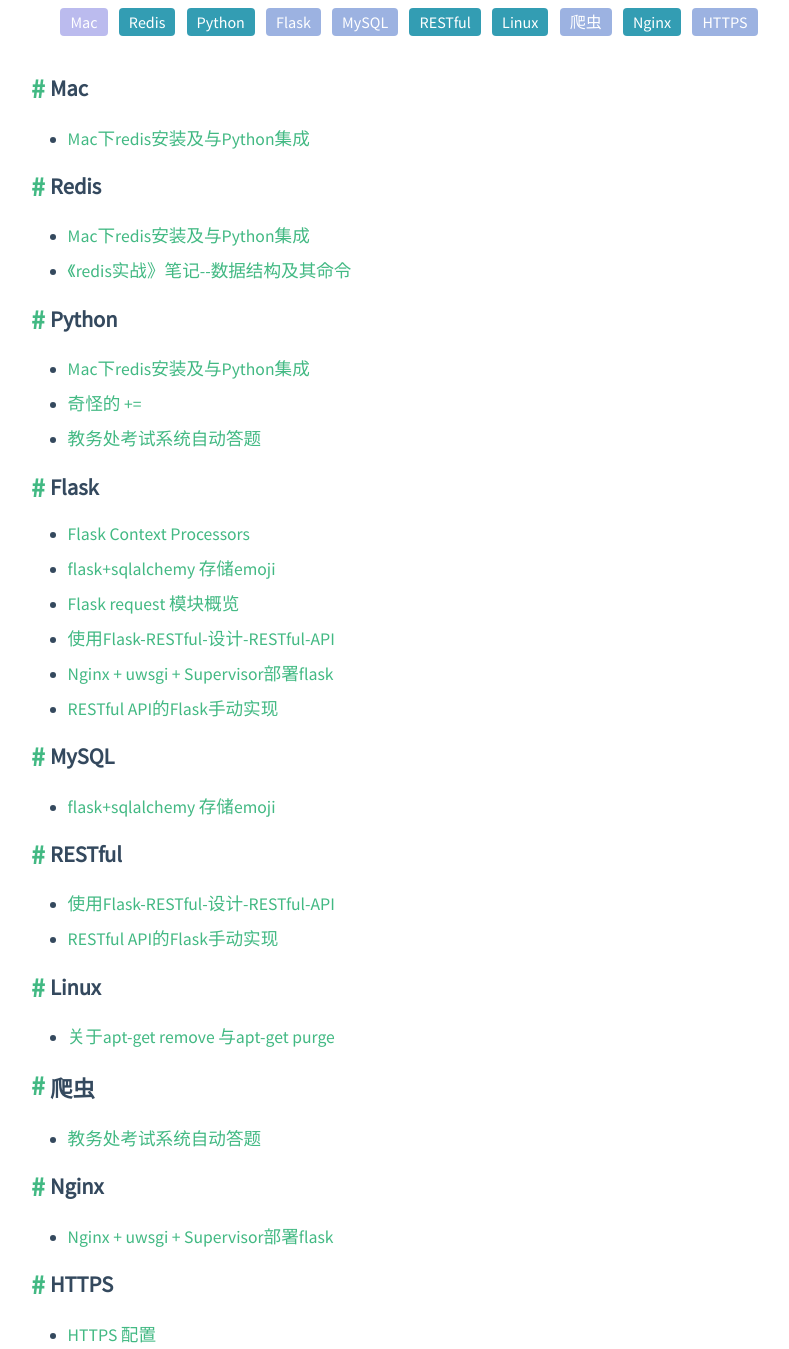
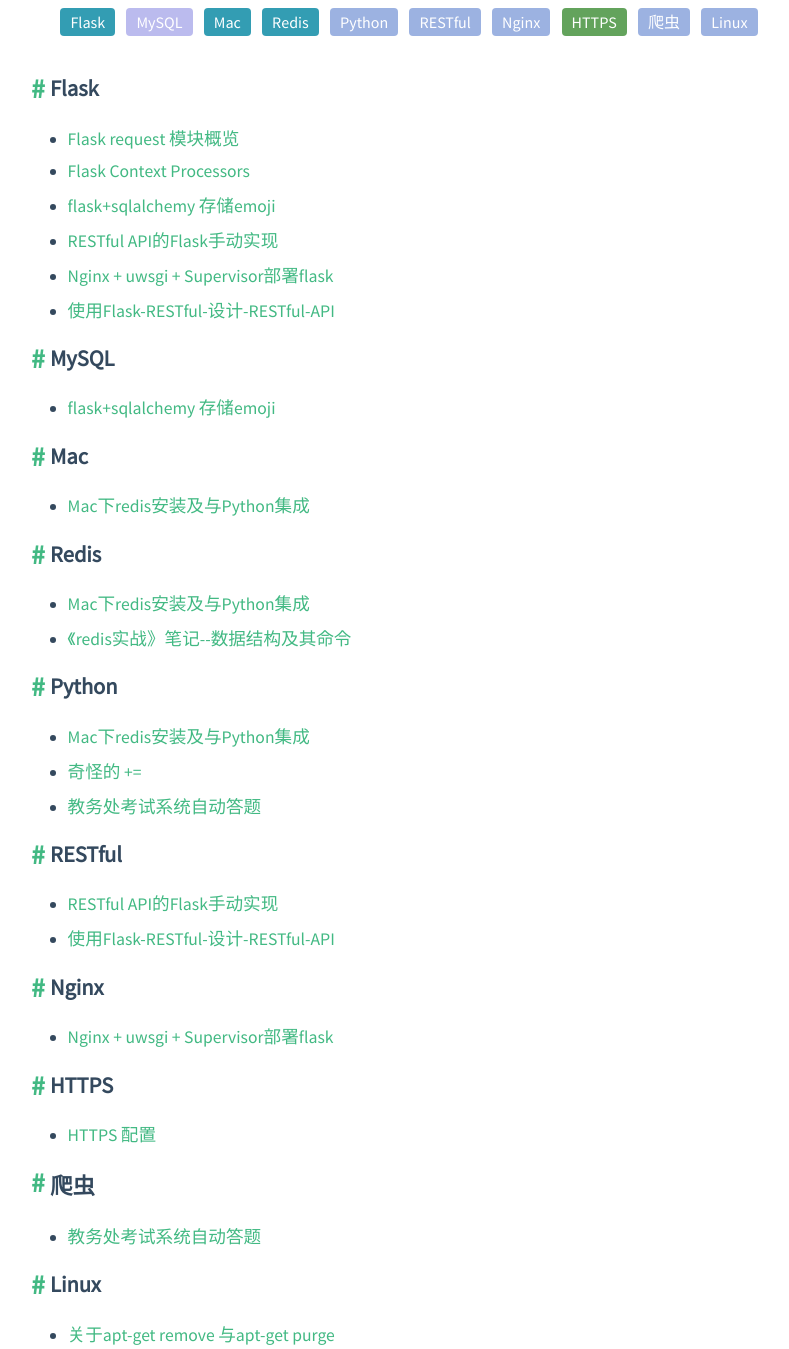
Before and after one commit to hukaixuan/hukaixuan.github.io.cp, a plain HTML site: page tags/index.html in a window 1280 px wide. Shown: the part 260-1609 px from the top of the page, without its empty margins (231-1020 px from the left). Drawn offline with nearby package versions, Linux system fonts and the light colour scheme; a script that the page names is missing.

Commit message:
Site updated: 2017-06-27 10:16:03

```diff
--- a/tags/index.html
+++ b/tags/index.html
@@ -111,30 +111,82 @@
 <main class="app-body">
   <div id="tag-cloud">
 
-      <a class="tag0" data-name="tag-0">Mac</a>
+      <a class="tag2" data-name="tag-0">Flask</a>
 
-      <a class="tag2" data-name="tag-1">Redis</a>
+      <a class="tag0" data-name="tag-1">MySQL</a>
 
-      <a class="tag2" data-name="tag-2">Python</a>
+      <a class="tag2" data-name="tag-2">Mac</a>
 
-      <a class="tag1" data-name="tag-3">Flask</a>
+      <a class="tag2" data-name="tag-3">Redis</a>
 
-      <a class="tag1" data-name="tag-4">MySQL</a>
+      <a class="tag1" data-name="tag-4">Python</a>
 
-      <a class="tag2" data-name="tag-5">RESTful</a>
+      <a class="tag1" data-name="tag-5">RESTful</a>
 
-      <a class="tag2" data-name="tag-6">Linux</a>
+      <a class="tag1" data-name="tag-6">Nginx</a>
 
-      <a class="tag1" data-name="tag-7">爬虫</a>
+      <a class="tag3" data-name="tag-7">HTTPS</a>
 
-      <a class="tag2" data-name="tag-8">Nginx</a>
+      <a class="tag1" data-name="tag-8">爬虫</a>
 
-      <a class="tag1" data-name="tag-9">HTTPS</a>
+      <a class="tag1" data-name="tag-9">Linux</a>
 
   </div>
 
     <div class="tag-list">
-      <h3 class="tag-name" id="tag-0">Mac</h3>
+      <h3 class="tag-name" id="tag-0">Flask</h3>
+
+        <ul class="tag-preview">
+          <li>
+            <a href="/2017/04/10/Flask-request-模块概览/">Flask request 模块概览</a>
+          </li>
+        </ul>
+
+        <ul class="tag-preview">
+          <li>
+            <a href="/2017/04/11/Flask-Context-Processors/">Flask Context Processors</a>
+          </li>
+        </ul>
+
+        <ul class="tag-preview">
+          <li>
+            <a href="/2017/04/10/flask-+-sqlalchemy-存储emoji/">flask+sqlalchemy 存储emoji</a>
+          </li>
+        </ul>
+
+        <ul class="tag-preview">
+          <li>
+            <a href="/2017/05/09/RESTful-API--的Flask手动实现/">RESTful API的Flask手动实现</a>
+          </li>
+        </ul>
+
+        <ul class="tag-preview">
+          <li>
+            <a href="/2017/04/25/Nginx-+-uwsgi-+-Supervisor-部署Flask/">Nginx + uwsgi + Supervisor部署flask</a>
+          </li>
+        </ul>
+
+        <ul class="tag-preview">
+          <li>
+            <a href="/2017/05/09/使用Flask-RESTful-设计-RESTful-API/">使用Flask-RESTful-设计-RESTful-API</a>
+          </li>
+        </ul>
+
+    </div>
+
+    <div class="tag-list">
+      <h3 class="tag-name" id="tag-1">MySQL</h3>
+
+        <ul class="tag-preview">
+          <li>
+            <a href="/2017/04/10/flask-+-sqlalchemy-存储emoji/">flask+sqlalchemy 存储emoji</a>
+          </li>
+        </ul>
+
+    </div>
+
+    <div class="tag-list">
+      <h3 class="tag-name" id="tag-2">Mac</h3>
 
         <ul class="tag-preview">
           <li>
@@ -145,7 +197,7 @@
     </div>
 
     <div class="tag-list">
-      <h3 class="tag-name" id="tag-1">Redis</h3>
+      <h3 class="tag-name" id="tag-3">Redis</h3>
 
         <ul class="tag-preview">
           <li>
@@ -162,7 +214,7 @@
     </div>
 
     <div class="tag-list">
-      <h3 class="tag-name" id="tag-2">Python</h3>
+      <h3 class="tag-name" id="tag-4">Python</h3>
 
         <ul class="tag-preview">
           <li>
@@ -185,23 +237,11 @@
     </div>
 
     <div class="tag-list">
-      <h3 class="tag-name" id="tag-3">Flask</h3>
+      <h3 class="tag-name" id="tag-5">RESTful</h3>
 
         <ul class="tag-preview">
           <li>
-            <a href="/2017/04/11/Flask-Context-Processors/">Flask Context Processors</a>
-          </li>
-        </ul>
-
-        <ul class="tag-preview">
-          <li>
-            <a href="/2017/04/10/flask-+-sqlalchemy-存储emoji/">flask+sqlalchemy 存储emoji</a>
-          </li>
-        </ul>
-
-        <ul class="tag-preview">
-          <li>
-            <a href="/2017/04/10/Flask-request-模块概览/">Flask request 模块概览</a>
+            <a href="/2017/05/09/RESTful-API--的Flask手动实现/">RESTful API的Flask手动实现</a>
           </li>
         </ul>
 
@@ -211,61 +251,32 @@
           </li>
         </ul>
 
+    </div>
+
+    <div class="tag-list">
+      <h3 class="tag-name" id="tag-6">Nginx</h3>
+
         <ul class="tag-preview">
           <li>
             <a href="/2017/04/25/Nginx-+-uwsgi-+-Supervisor-部署Flask/">Nginx + uwsgi + Supervisor部署flask</a>
           </li>
         </ul>
 
+    </div>
+
+    <div class="tag-list">
+      <h3 class="tag-name" id="tag-7">HTTPS</h3>
+
         <ul class="tag-preview">
           <li>
-            <a href="/2017/05/09/RESTful-API--的Flask手动实现/">RESTful API的Flask手动实现</a>
+            <a href="/2017/04/24/https/">HTTPS 配置</a>
           </li>
         </ul>
 
     </div>
 
     <div class="tag-list">
-      <h3 class="tag-name" id="tag-4">MySQL</h3>
-
-        <ul class="tag-preview">
-          <li>
-            <a href="/2017/04/10/flask-+-sqlalchemy-存储emoji/">flask+sqlalchemy 存储emoji</a>
-          </li>
-        </ul>
-
-    </div>
-
-    <div class="tag-list">
-      <h3 class="tag-name" id="tag-5">RESTful</h3>
-
-        <ul class="tag-preview">
-          <li>
-            <a href="/2017/05/09/使用Flask-RESTful-设计-RESTful-API/">使用Flask-RESTful-设计-RESTful-API</a>
-          </li>
-        </ul>
-
-        <ul class="tag-preview">
-          <li>
-            <a href="/2017/05/09/RESTful-API--的Flask手动实现/">RESTful API的Flask手动实现</a>
-          </li>
-        </ul>
-
-    </div>
-
-    <div class="tag-list">
-      <h3 class="tag-name" id="tag-6">Linux</h3>
-
-        <ul class="tag-preview">
-          <li>
-            <a href="/2017/04/16/关于apt-get-remove-与-apt-get-purge/">关于apt-get remove 与apt-get purge</a>
-          </li>
-        </ul>
-
-    </div>
-
-    <div class="tag-list">
-      <h3 class="tag-name" id="tag-7">爬虫</h3>
+      <h3 class="tag-name" id="tag-8">爬虫</h3>
 
         <ul class="tag-preview">
           <li>
@@ -276,22 +287,11 @@
     </div>
 
     <div class="tag-list">
-      <h3 class="tag-name" id="tag-8">Nginx</h3>
+      <h3 class="tag-name" id="tag-9">Linux</h3>
 
         <ul class="tag-preview">
           <li>
-            <a href="/2017/04/25/Nginx-+-uwsgi-+-Supervisor-部署Flask/">Nginx + uwsgi + Supervisor部署flask</a>
-          </li>
-        </ul>
-
-    </div>
-
-    <div class="tag-list">
-      <h3 class="tag-name" id="tag-9">HTTPS</h3>
-
-        <ul class="tag-preview">
-          <li>
-            <a href="/2017/04/24/https/">HTTPS 配置</a>
+            <a href="/2017/04/16/关于apt-get-remove-与-apt-get-purge/">关于apt-get remove 与apt-get purge</a>
           </li>
         </ul>
 
```
Also changed, not shown: about/index.html (+1 -1 lines).
